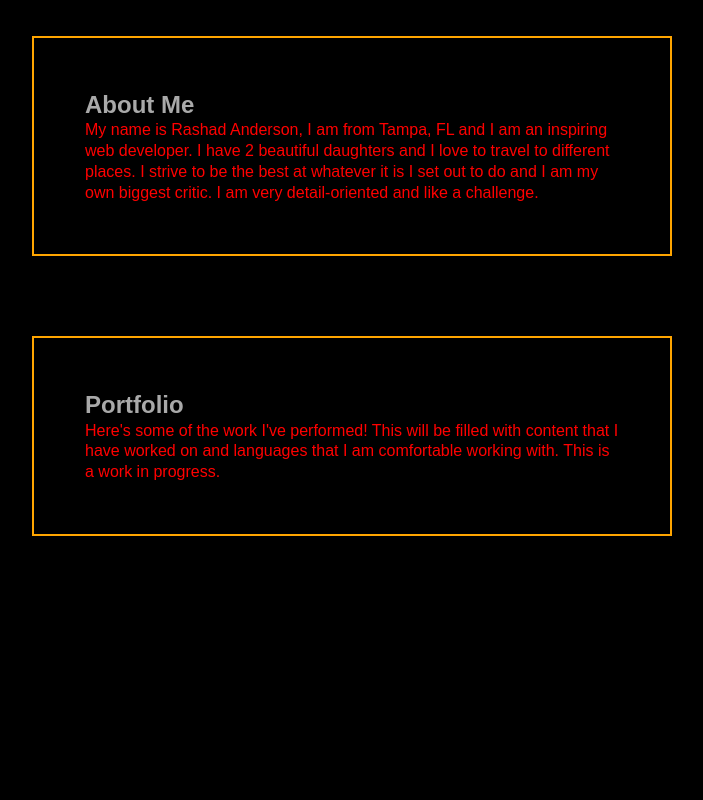
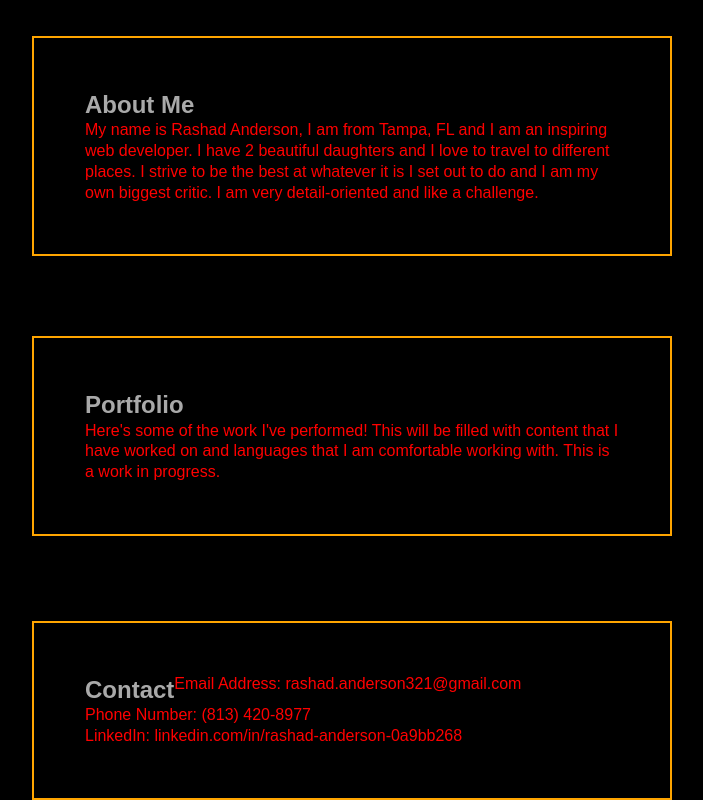
Before and after one commit to Kuminachi121/rashad.anderson-portfolio, a plain HTML site: page index.html in a window 1280 px wide. Shown: the part 531-1331 px from the top of the page, without its empty margins (288-991 px from the left). Before the commit the page ends 1067 px from the top, so only its background shows below. Drawn offline with Linux system fonts and the light colour scheme.

Commit message:
linked  nav bar to page sections

```diff
--- a/index.html
+++ b/index.html
@@ -15,16 +15,16 @@
     <nav>
 
       <ul>
-        <li><a href="#">About Me</a></li>
-        <li><a href="#">Portfolio</a></li>
-        <li><a href="#">Contact Me</a></li>
+        <li><a href="#aboutme">About Me</a></li>
+        <li><a href="#portfolio">Portfolio</a></li>
+        <li><a href="#contactinfo">Contact Me</a></li>
       </ul>
     </nav>
 </header>
 <img src="./assets/Images/profile-pic.jpg" alt="placeholder">
 <main>
 
-<section class="me-box">
+<section id="aboutme" class="me-box">
   <div>
     <h2>About Me</h2>
   </div>
@@ -35,7 +35,7 @@
 
 </section>
 
-<section class="works">
+<section id="portfolio" class="works">
   <div>
     <h2>Portfolio</h2>
   </div>
@@ -44,6 +44,22 @@
     Here's some of the work I've performed! This will be filled with content that I have worked on and languages that I am comfortable working with. This is a work in progress.
   </p>
 
+</section>
+
+<section id="contactinfo" class="contactme">
+  <div>
+    <h2>Contact</h2>
+  </div>
+
+  <p>
+    Email Address: rashad.anderson321@gmail.com
+  </p>
+  <p>
+    Phone Number: (813) 420-8977
+  </p>
+  <p>
+    LinkedIn: linkedin.com/in/rashad-anderson-0a9bb268
+  </p>
 </section>
 <!-- <footer>
   <span>Thank You For Visiting My Page</span>
--- a/style.css
+++ b/style.css
@@ -115,6 +115,22 @@ div h2 {
 .works div {
   top: 25px;
 }
+
+.contactme {
+  border: orange;
+  border-width: 2px;
+  border-style: solid;
+  width: 50%;
+  position: relative;
+  top: 170px;
+  margin: auto;
+  font-family: sans-serif;
+  color:var(--red);
+  padding: 51px;
+  display: flex;
+  flex-wrap: wrap;
+}
+
 footer {
         display: flex;
         justify-content: center;
```
